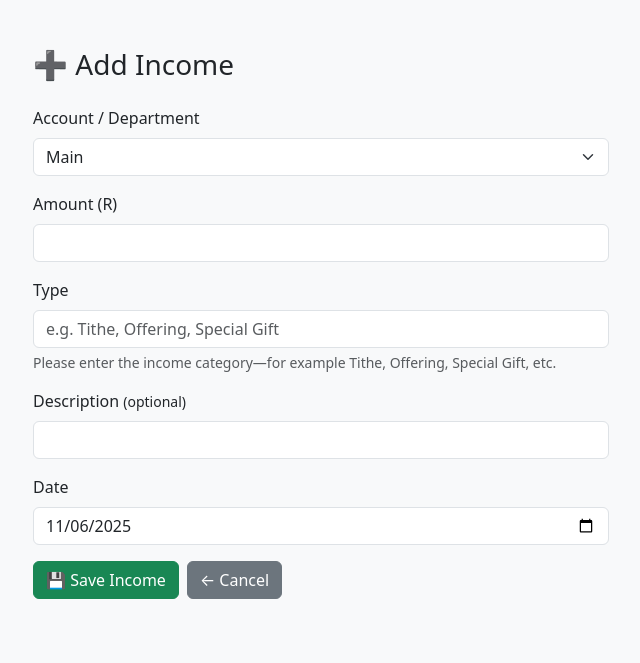
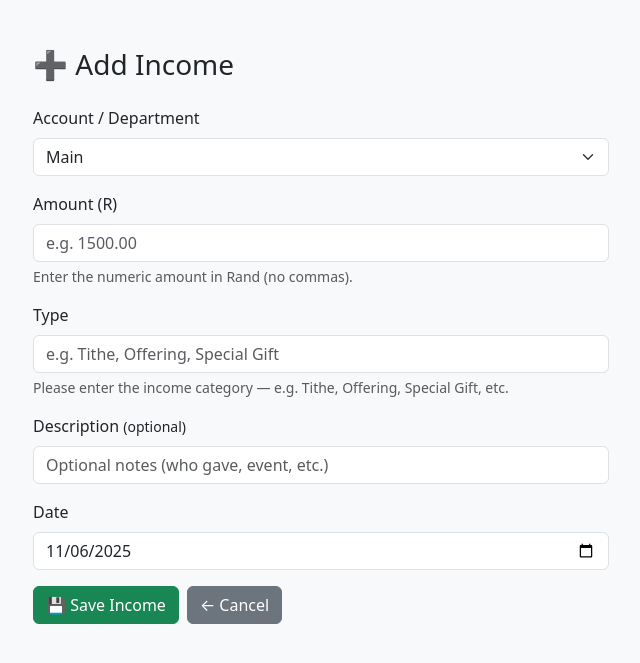
Before and after one commit to Nnzheni/church-finance-manager, a Flask app: page /add-income in a window 1280 px wide. Shown: the top 663 px of the page, without its empty margins (319-959 px from the left). Run offline with Flask 3, Linux system fonts and the light colour scheme; the visitor is signed in with stand-in values (Sample User, id 1).

Commit message:
Update add_income.html

```diff
--- a/templates/add_income.html
+++ b/templates/add_income.html
@@ -3,15 +3,13 @@
 <head>
   <meta charset="UTF-8">
   <title>Add Income – AFM-RCA Finance Manager</title>
-  <link
-    href="https://cdn.jsdelivr.net/npm/bootstrap@5.3.0/dist/css/bootstrap.min.css"
-    rel="stylesheet"
-  >
+  <link href="https://cdn.jsdelivr.net/npm/bootstrap@5.3.0/dist/css/bootstrap.min.css" rel="stylesheet">
 </head>
 <body class="bg-light">
   <div class="container mt-5" style="max-width:600px;">
     <h3 class="mb-4">➕ Add Income</h3>
-    <form method="POST" action="{{ url_for('add_income') }}">
+
+    <form method="POST" action="{{ url_for('add_income') }}" id="incomeForm" novalidate>
 
       {% with messages = get_flashed_messages(with_categories=true) %}
       {% if messages %}
@@ -21,7 +19,9 @@
       {% endif %}
       {% endwith %}
 
-      {% if role=='Finance Manager' %}
+      <!-- If finance manager, show select; otherwise template passes dept and we include a hidden input so
+           request.form['account'] always exists if your backend ever expects it. -->
+      {% if role == 'Finance Manager' %}
       <div class="mb-3">
         <label class="form-label">Account / Department</label>
         <select name="account" class="form-select" required>
@@ -30,6 +30,9 @@
           {% endfor %}
         </select>
       </div>
+      {% else %}
+      <!-- hidden fallback so server can always read account if needed -->
+      <input type="hidden" name="account" value="{{ dept }}">
       {% endif %}
 
       <div class="mb-3">
@@ -37,10 +40,14 @@
         <input
           type="number"
           step="0.01"
+          min="0.01"
           name="amount"
+          id="amount"
           class="form-control"
           required
+          placeholder="e.g. 1500.00"
         >
+        <div class="form-text">Enter the numeric amount in Rand (no commas).</div>
       </div>
 
       <div class="mb-3">
@@ -52,9 +59,7 @@
           placeholder="e.g. Tithe, Offering, Special Gift"
           required
         >
-        <div class="form-text">
-          Please enter the income category—for example Tithe, Offering, Special Gift, etc.
-        </div>
+        <div class="form-text">Please enter the income category — e.g. Tithe, Offering, Special Gift, etc.</div>
       </div>
 
       <div class="mb-3">
@@ -63,6 +68,7 @@
           type="text"
           name="description"
           class="form-control"
+          placeholder="Optional notes (who gave, event, etc.)"
         >
       </div>
 
@@ -78,10 +84,21 @@
       </div>
 
       <div class="d-flex gap-2">
-        <button type="submit" class="btn btn-success">💾 Save Income</button>
+        <button type="submit" id="saveBtn" class="btn btn-success">💾 Save Income</button>
         <a href="{{ url_for('dashboard') }}" class="btn btn-secondary">← Cancel</a>
       </div>
     </form>
   </div>
+
+  <script>
+    // tiny client-side guard so users can't submit 0 or blank amount by accident
+    document.getElementById('incomeForm').addEventListener('submit', function(e){
+      const amt = parseFloat(document.getElementById('amount').value || 0);
+      if (isNaN(amt) || amt <= 0) {
+        e.preventDefault();
+        alert('Please enter a valid amount greater than 0.');
+      }
+    });
+  </script>
 </body>
 </html>
```
